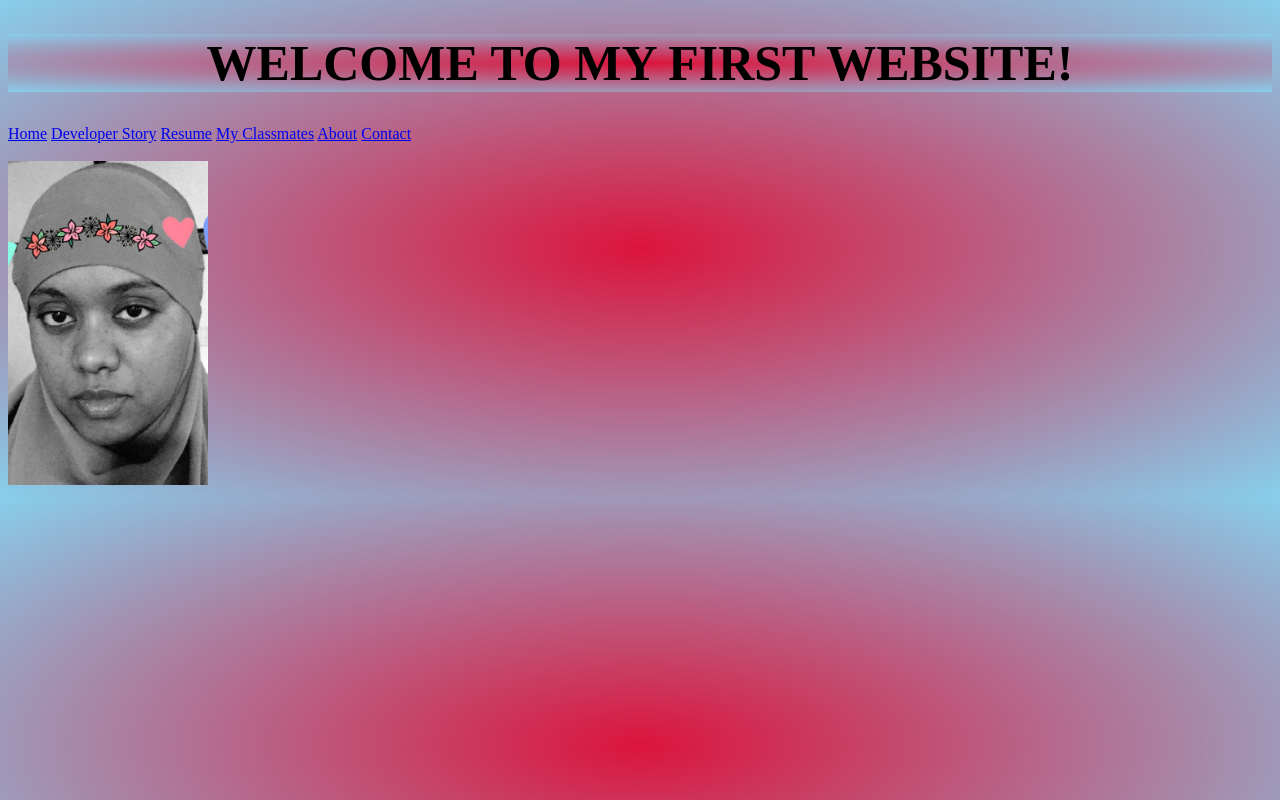
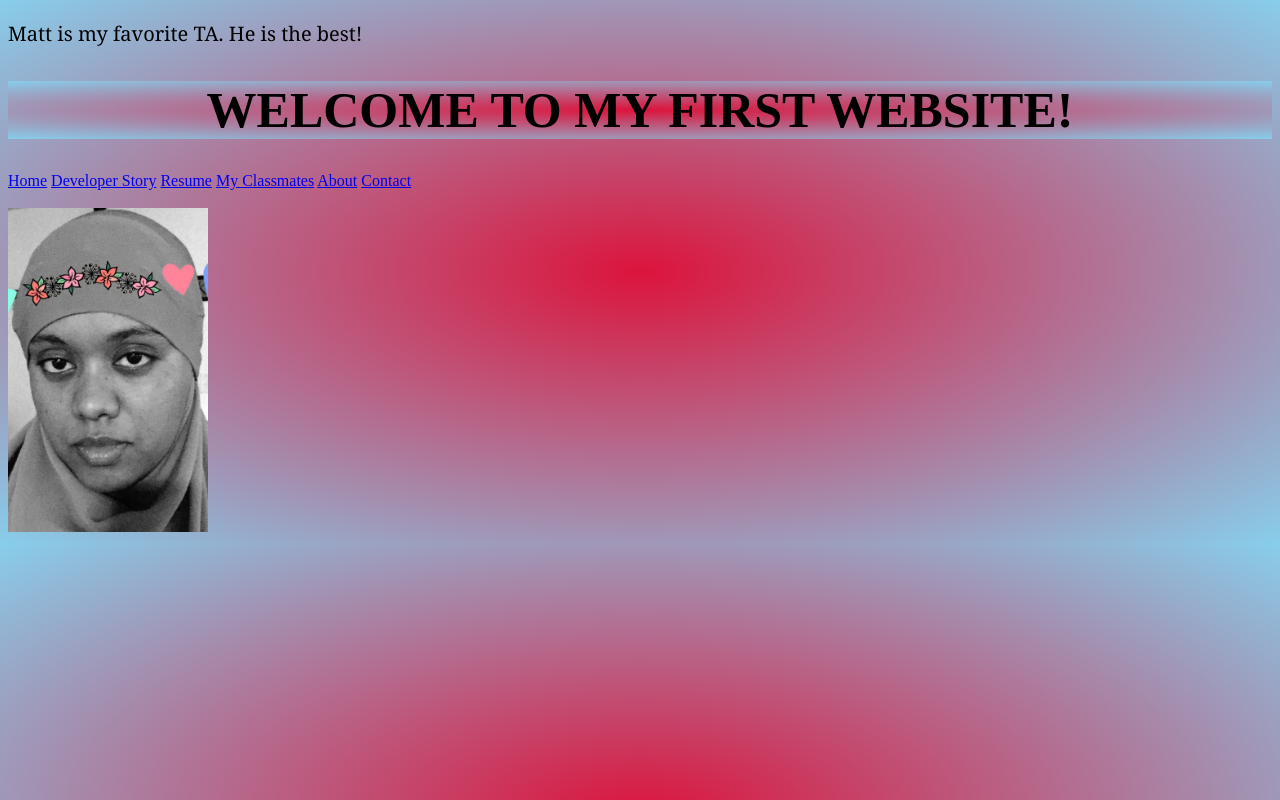
Before and after one commit to juliepixels/refcode, a plain HTML site: page index.html in a window 1280 px wide. Drawn offline with Linux system fonts and the light colour scheme.

Commit message:
i made a change

```diff
--- a/index.html
+++ b/index.html
@@ -5,6 +5,7 @@
 <link rel="stylesheet" href="styles.css">
 </head>
 <body>
+  <p>Matt is my favorite TA. He is the best!</p>
   <h1 id="home"> WELCOME TO MY FIRST WEBSITE!</h1>
     <a href="./index.html">Home</a>
     <a href="./mystory.html">Developer Story</a>
```
